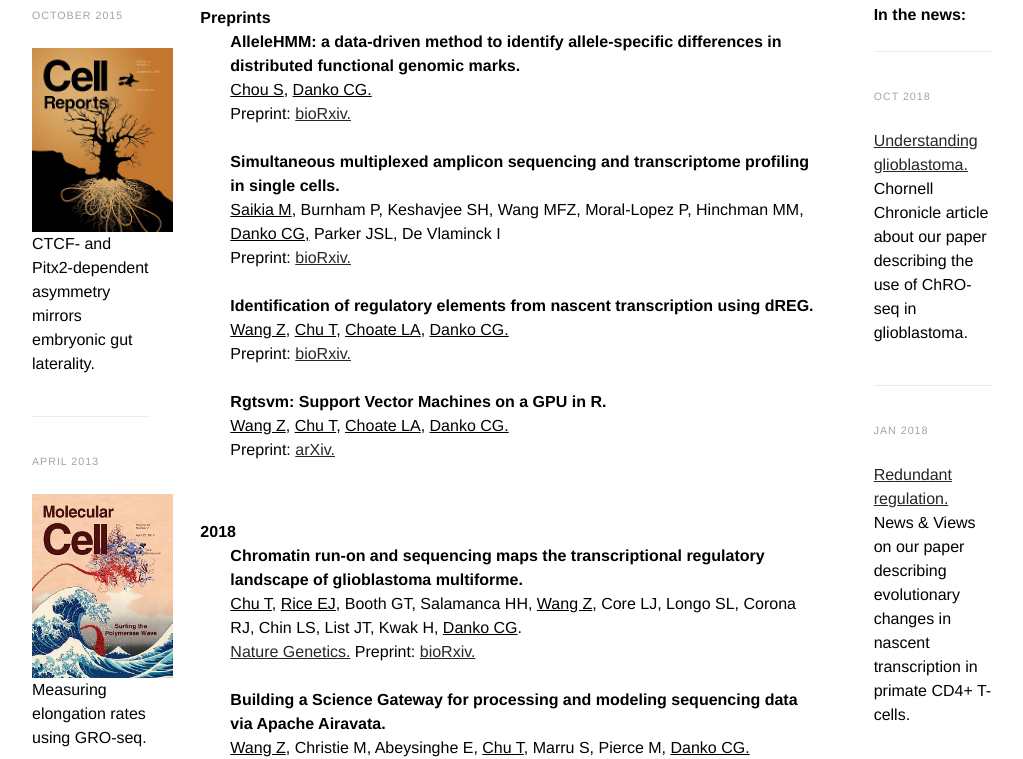
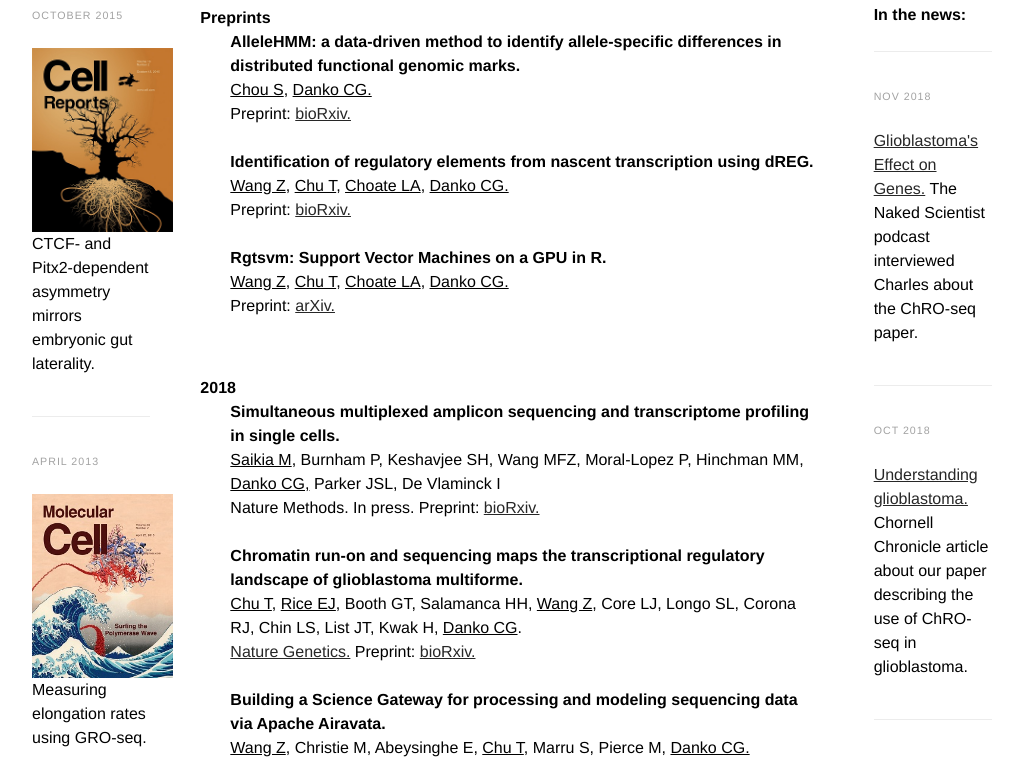
Before and after one commit to Danko-Lab/Danko-Lab.github.io, a plain HTML site: page Publications.html in a window 1280 px wide. Shown: the part 370-1129 px from the top of the page, without its empty margins (128-1151 px from the left). Drawn offline with nearby package versions, Linux system fonts and the light colour scheme.

Commit message:
Added Naked Scientist podcast link. +Mridu's paper in press.

```diff
--- a/Publications.html
+++ b/Publications.html
@@ -105,11 +105,6 @@
 									Preprint: <a title="[bioRxiv]" href="https://www.biorxiv.org/content/early/2018/08/10/389262">bioRxiv.</a>
 									<BR><BR>
 
-									<strong>Simultaneous multiplexed amplicon sequencing and transcriptome profiling in single cells.</strong> <br>
-									<span class="cgd">Saikia M</span>, Burnham P, Keshavjee SH, Wang MFZ, Moral-Lopez P, Hinchman MM, <span class="cgd">Danko CG,</span> Parker JSL,  De Vlaminck I<br>
-									Preprint: <a title="[bioRxiv]" href="https://www.biorxiv.org/content/early/2018/08/28/328328">bioRxiv.</a>
-									<BR><BR>
-
 									<strong>Identification of regulatory elements from nascent transcription using dREG.</strong> <br>
 									<span class="cgd">Wang Z</span>, <span class="cgd">Chu T</span>, <span class="cgd">Choate LA</span>, <span class="cgd">Danko CG.</span><br>
 									Preprint: <a title="[bioRxiv]" href="https://www.biorxiv.org/content/early/2018/05/14/321539">bioRxiv.</a>
@@ -126,6 +121,11 @@
 								<li>
 									<span class="date"> 2018 </span>
 									<span class="papers">
+
+									<strong>Simultaneous multiplexed amplicon sequencing and transcriptome profiling in single cells.</strong> <br>
+									<span class="cgd">Saikia M</span>, Burnham P, Keshavjee SH, Wang MFZ, Moral-Lopez P, Hinchman MM, <span class="cgd">Danko CG,</span> Parker JSL,  De Vlaminck I<br>
+									Nature Methods. In press. Preprint: <a title="[bioRxiv]" href="https://www.biorxiv.org/content/early/2018/08/28/328328">bioRxiv.</a>
+									<BR><BR>
 
 									<strong>Chromatin run-on and sequencing maps the transcriptional regulatory landscape of glioblastoma multiforme.</strong> <br>
 									<span class="cgd">Chu T</span>, <span class="cgd">Rice EJ</span>, Booth GT, Salamanca HH, <span class="cgd">Wang Z</span>, Core LJ, Longo SL, Corona RJ, Chin LS, List JT, Kwak H, <span class="cgd">Danko CG</span>.<br>
@@ -340,6 +340,10 @@ Article No. 39.</a>
 									<b>In the news:</b>
 								</li>
 								<li>
+									<p class="posted">Nov 2018</p>
+									<p class="text"><a href="https://www.thenakedscientists.com/podcasts/short/glioblastomas-effect-genes">Glioblastoma's Effect on Genes.</a> The Naked Scientist podcast interviewed Charles about the ChRO-seq paper.</p>
+								</li>
+								<li>
 									<p class="posted">Oct 2018</p>
 									<p class="text"><a href="http://news.cornell.edu/stories/2018/10/new-tool-gives-deeper-understanding-glioblastoma">Understanding glioblastoma.</a> Chornell Chronicle article about our paper describing the use of ChRO-seq in glioblastoma.</p>
 								</li>
```
